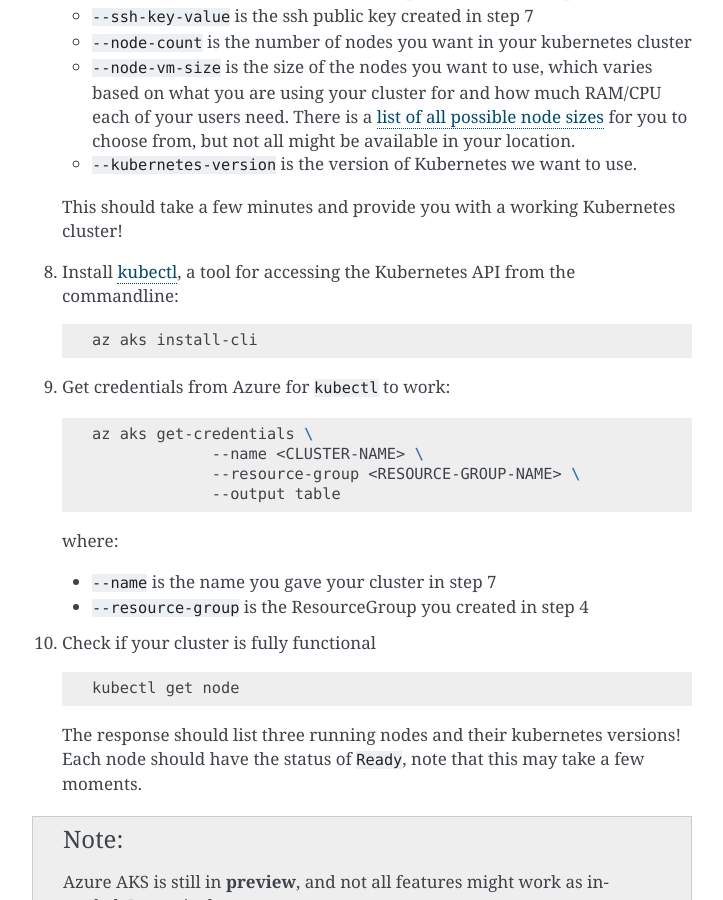
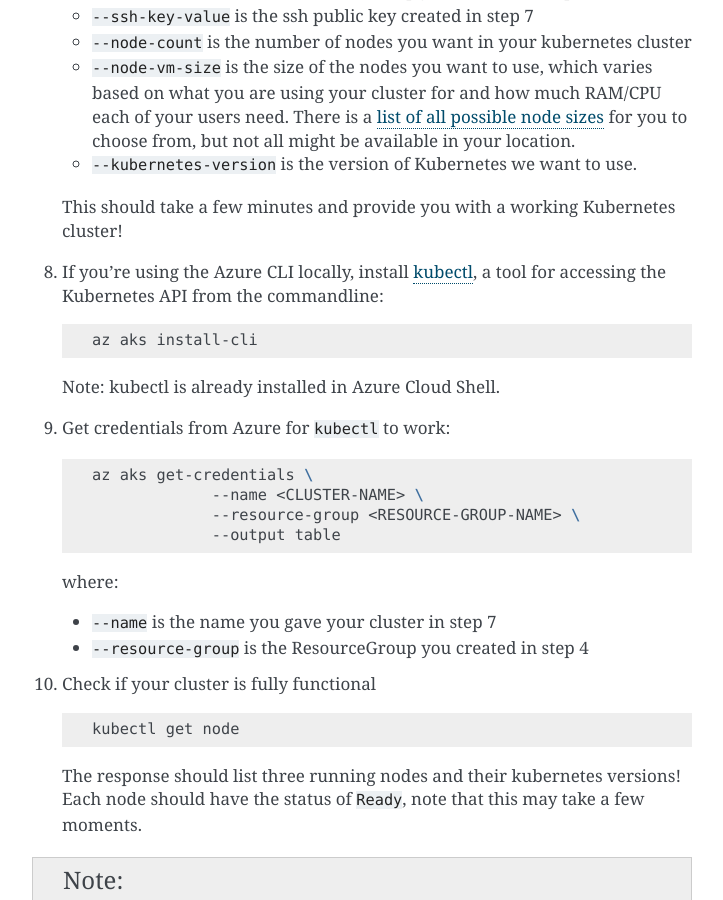
Before and after one commit to jupyterhub/zero-to-jupyterhub-k8s, a Sphinx documentation site: the page built from doc/source/microsoft/step-zero-azure.rst, in a window 1280 px wide and 900 px high, scrolled down 3085 px. Shown: the whole window, without its empty margins (388-1111 px from the left). Built offline with Sphinx 7.4.7, drawn with Linux system fonts in a browser that asks for light colours.

Commit message:
add note about kubectl on azure cloud shell

```diff
--- a/doc/source/microsoft/step-zero-azure.rst
+++ b/doc/source/microsoft/step-zero-azure.rst
@@ -153,13 +153,14 @@
 
    This should take a few minutes and provide you with a working Kubernetes cluster!
 
-8. Install `kubectl <https://kubernetes.io/docs/reference/kubectl/overview/>`_, a tool
+8. If you're using the Azure CLI locally, install `kubectl <https://kubernetes.io/docs/reference/kubectl/overview/>`_, a tool
    for accessing the Kubernetes API from the commandline:
 
    .. code-block:: bash
 
       az aks install-cli
 
+   Note: kubectl is already installed in Azure Cloud Shell.
 
 9. Get credentials from Azure for ``kubectl`` to work:
 
```
